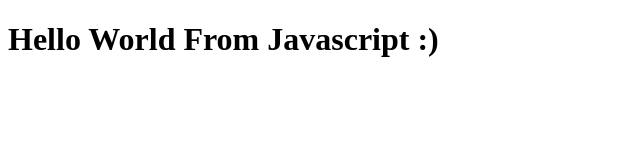
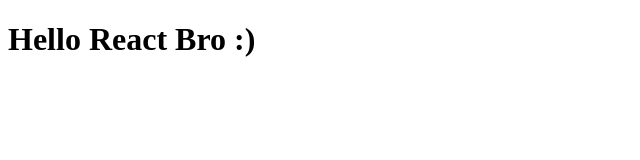
Before and after one commit to Rishabh157/react-foundation, a plain HTML site: page index.html in a window 1280 px wide. Shown: the whole page, without its empty margins (0-640 px from the left). Drawn offline with nearby package versions, Linux system fonts and the light colour scheme.

Commit message:
how to add the react via cdn and react dom

```diff
--- a/index.html
+++ b/index.html
@@ -8,16 +8,24 @@
 </head>
 
 <body>
-    <div id="root">
-    </div>
+
+    <div id="root"> </div>
+
+    <script crossorigin src="https://unpkg.com/react@18/umd/react.development.js"></script>
+    <script crossorigin src="https://unpkg.com/react-dom@18/umd/react-dom.development.js"></script>
+
+
+    <script>
+
+
+        const header = React.createElement('h1', { id: 'name', className: '' }, 'Hello React Bro :)');
+        console.log('header: ', header);
+
+        const root = ReactDOM.createRoot(document.getElementById('root'));
+        root.render(header);
+
+    </script>
+
 </body>
 
-<script>
-    const heading = document.createElement('h1');
-    heading.innerHTML = 'Hello World From Javascript :)'
-
-    const root = document.getElementById('root')
-    root.appendChild(heading)
-</script>
-
 </html>
```
Also changed, not shown: 1 other file.
